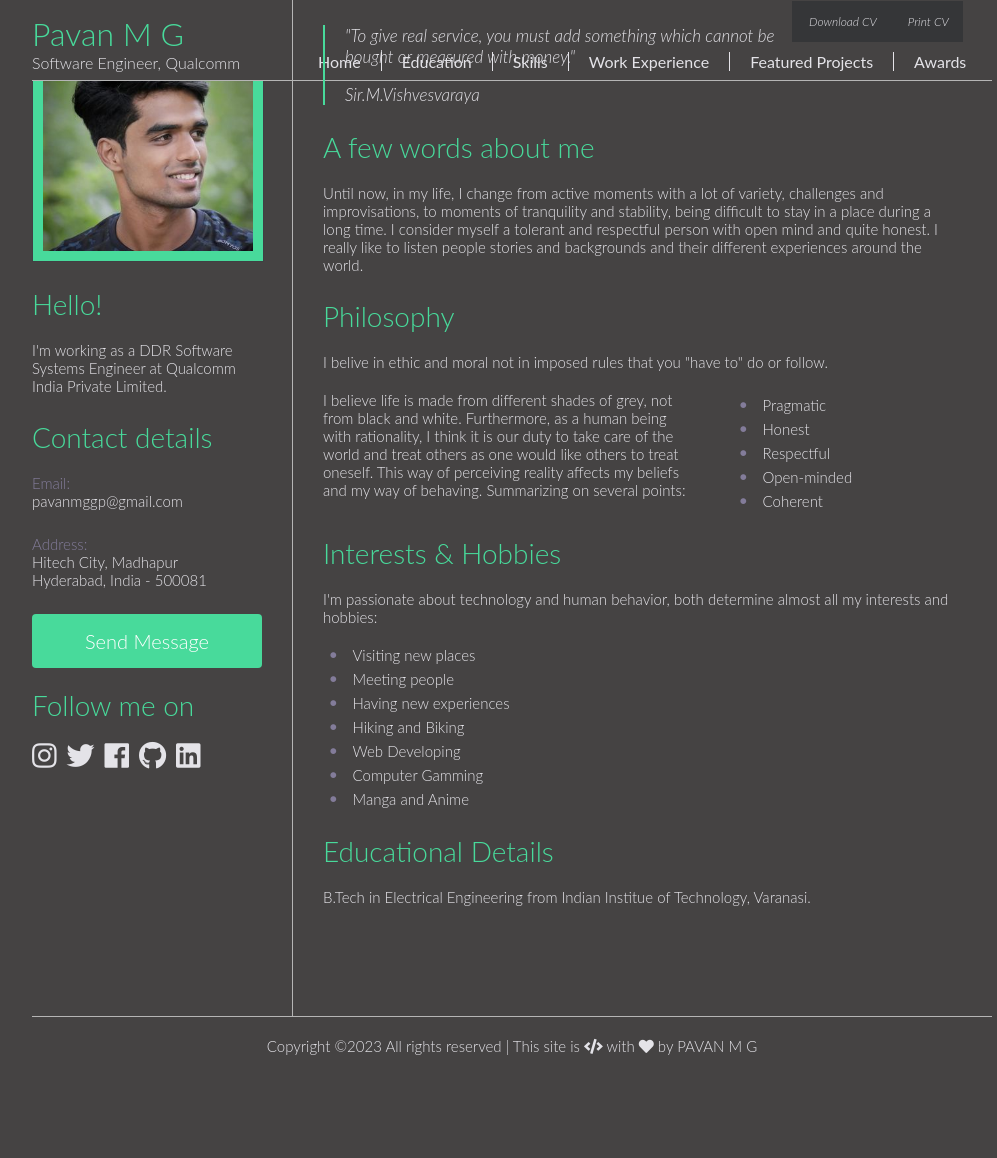
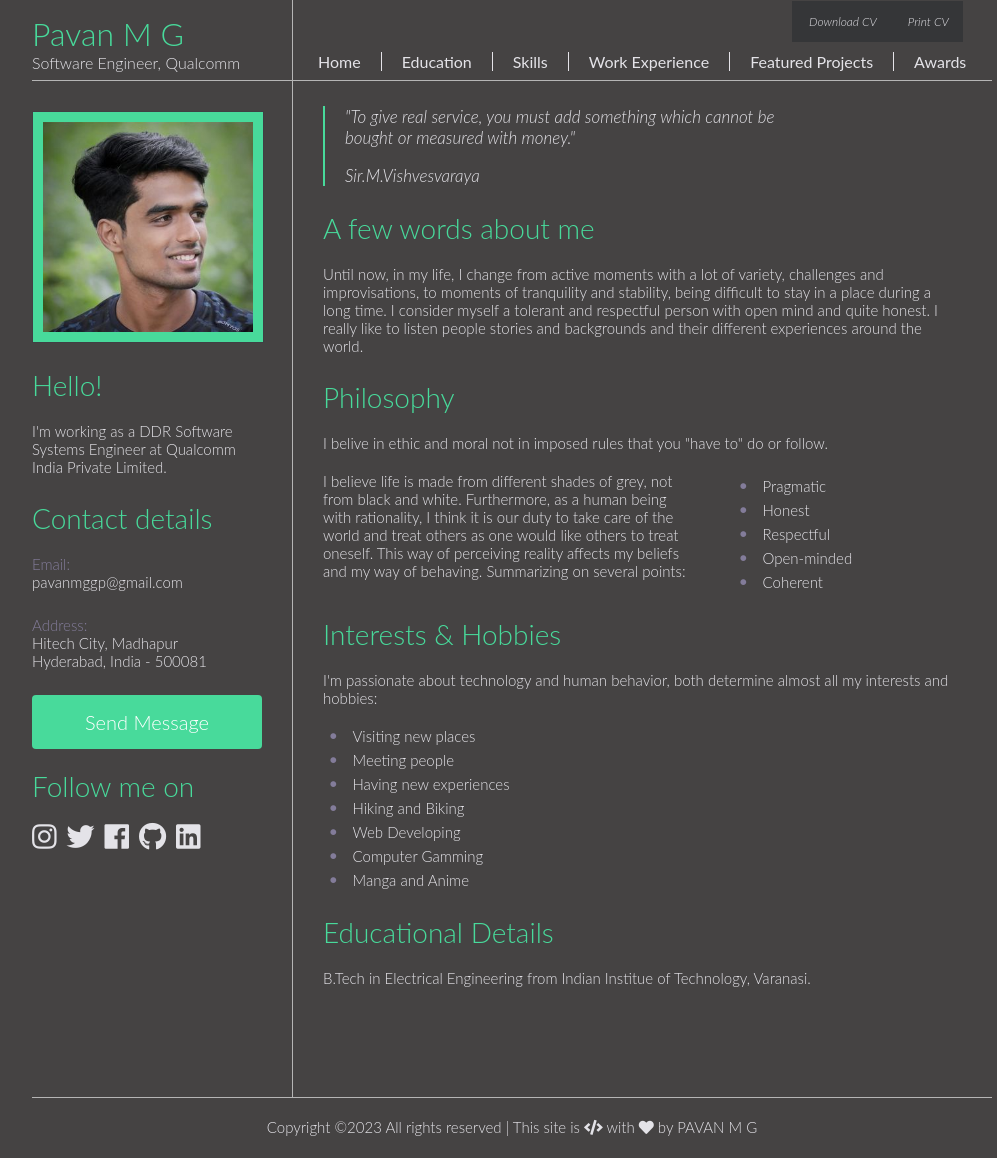
Before and after one commit to pavan-mg/pavan-mg.github.io, a Jekyll site: the page built from index.html, in a window 1280 px wide and 1158 px high. Shown: the whole window, without its empty margins (128-1125 px from the left). Built offline with Jekyll 4.4.1, drawn with Linux system fonts in a browser that asks for light colours.

Commit message:
Update main.css

```diff
--- a/css/main.css
+++ b/css/main.css
@@ -115,12 +115,7 @@ ul {
 	margin: 0 auto;
 }
 	#header {
-		overflow: hidden;
-		position: fixed;
-		top: 0;
 		height: 80px;
-		width: 960;
-		background-color: rgb(69, 67, 67);
 		border-bottom: 1px solid #b5b5b5;
 	}
 		.header_logotype_container {
```
